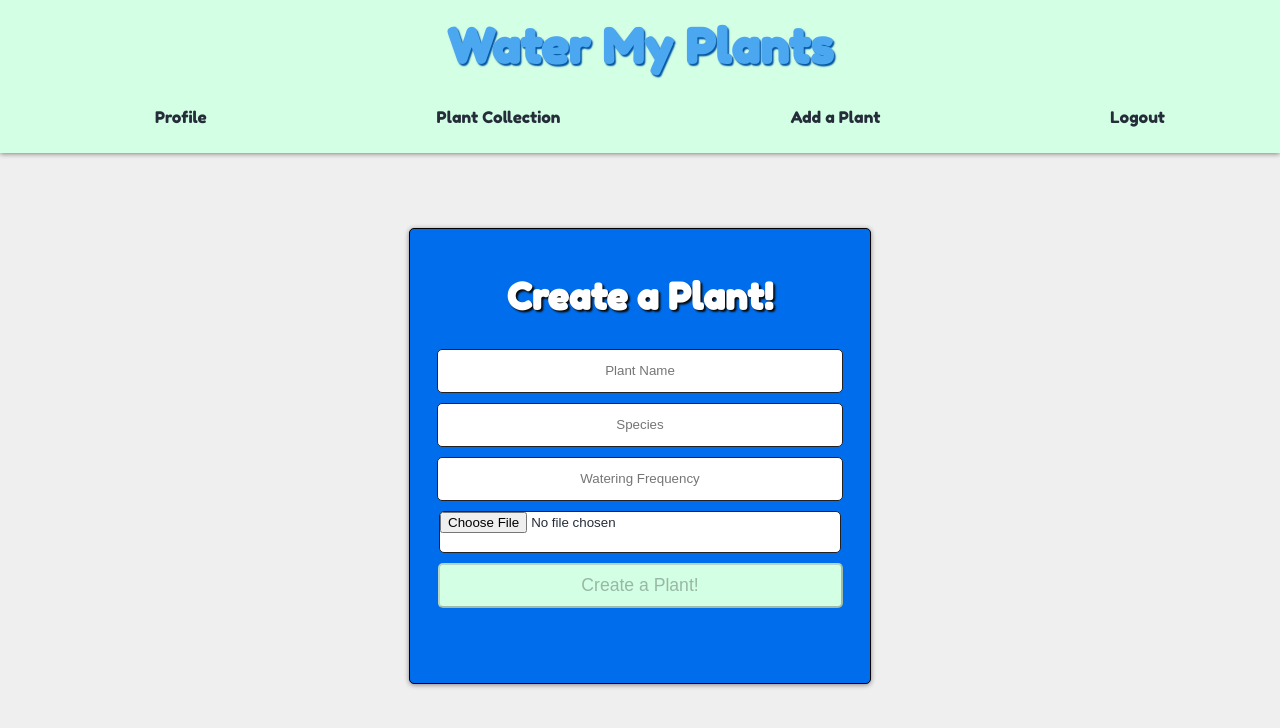
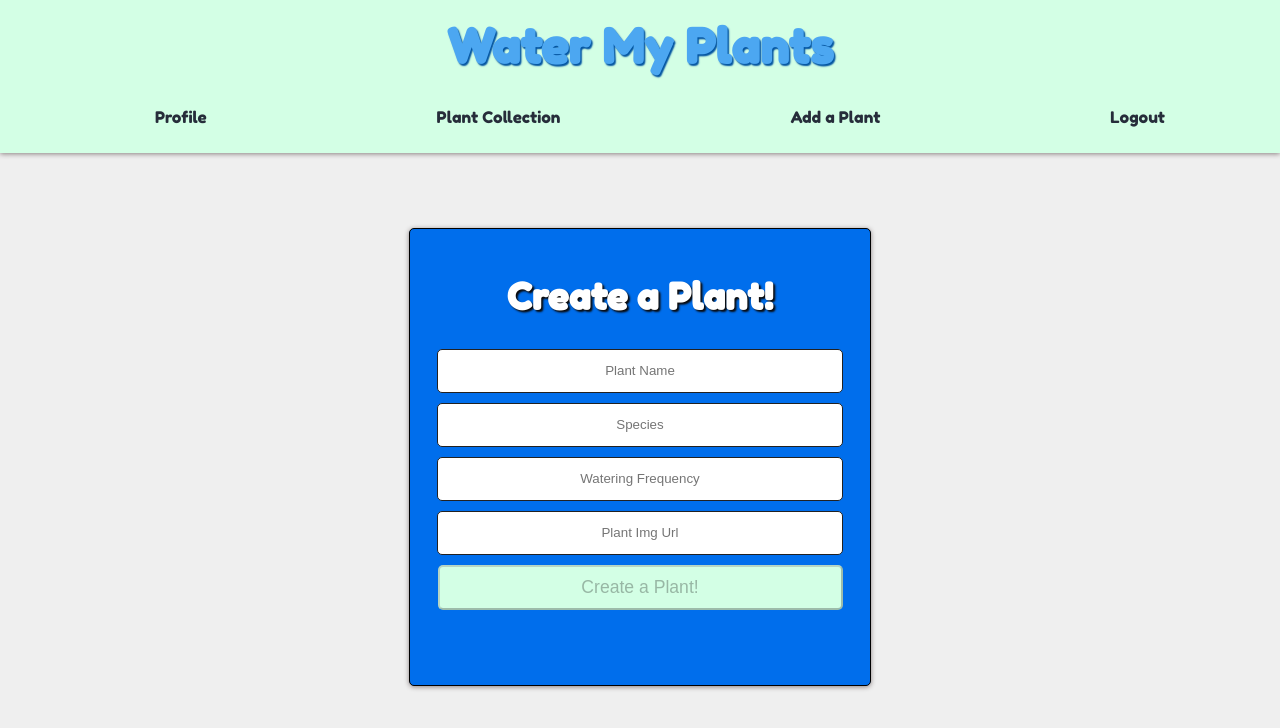
Before and after one commit to water-my-plantz/water-my-plants-frontend, a React (Create React App) app: page /createplant in a window 1280 px wide. Shown: the top 728 px of the page. Built offline with nearby package versions, Linux system fonts and the light colour scheme; sample sign-in values are in the browser's storage.

Commit message:
👍 IMPROVE: fixed img upload to where users upload url

```diff
--- a/src/components/plants/createplant.js
+++ b/src/components/plants/createplant.js
@@ -16,6 +16,7 @@ const initialCreatePlantFormValues = {
     nickname: "",
     species: "",
     water_frequency: "",
+    image: "",
 };
 
 const initialCreatePlantFormErrors = {
@@ -43,8 +44,8 @@ export default function CreatePlant() {
     const [createDisabled, setCreateDisabled] = useState(
         initialCreateButtonDisabled
     );
-    const [plantImg, setPlantImg] = useState(null);
-    const [plantImgError, setPlantImgError] = useState(null);
+    // const [plantImg, setPlantImg] = useState(null);
+    // const [plantImgError, setPlantImgError] = useState(null);
 
     const onChange = (e) => {
         const { name, value } = e.target;
@@ -67,25 +68,25 @@ export default function CreatePlant() {
         });
     };
 
-    const handleFileChange = (e) => {
-        setPlantImg(null);
-        let selected = e.target.files[0];
-        console.log(selected);
-        if (!selected) {
-            setPlantImgError("please select an image file");
-            return;
-        }
-        if (!selected.type.includes("image")) {
-            setPlantImgError("please select an image file");
-            return;
-        }
-        if (selected.size > 1000000) {
-            setPlantImgError("file size is too large, 100kb max");
-            return;
-        }
-        setPlantImgError(null);
-        setPlantImg(selected);
-    };
+    // const handleFileChange = (e) => {
+    //     setPlantImg(null);
+    //     let selected = e.target.files[0];
+    //     console.log(selected);
+    //     if (!selected) {
+    //         setPlantImgError("please select an image file");
+    //         return;
+    //     }
+    //     if (!selected.type.includes("image")) {
+    //         setPlantImgError("please select an image file");
+    //         return;
+    //     }
+    //     if (selected.size > 1000000) {
+    //         setPlantImgError("file size is too large, 100kb max");
+    //         return;
+    //     }
+    //     setPlantImgError(null);
+    //     setPlantImg(selected);
+    // };
 
     //ENABLE BUTTON WHEN NO ERRORS EXIST
     useEffect(() => {
@@ -101,7 +102,7 @@ export default function CreatePlant() {
             nickname: plantFormValues.nickname,
             species: plantFormValues.species,
             water_frequency: plantFormValues.water_frequency,
-            image: plantImg,
+            image: plantFormValues.image,
         };
         console.log('plant',plant);
 
@@ -152,8 +153,17 @@ export default function CreatePlant() {
                     onChange={onChange}
                     value={plantFormValues.water_frequency}
                 />
-                <input type="file" required onChange={handleFileChange} />
-                {plantImgError && <div className="error">{plantImgError}</div>}
+                <input
+                    placeholder="Plant Img Url"
+                    name="image"
+                    label="image"
+                    type="text"
+                    id="image"
+                    onChange={onChange}
+                    value={plantFormValues.image}
+                />
+                {/* <input type="file" required onChange={handleFileChange} /> */}
+                {/* {plantImgError && <div className="error">{plantImgError}</div>} */}
                 {/* RENDER THE VALIDATION ERRORS HERE */}
                 <div className="formErrors">
                     <div>{createPlantErrors.nickname}</div>
--- a/src/validation/plantFormSchema.js
+++ b/src/validation/plantFormSchema.js
@@ -5,6 +5,7 @@ const classFormSchema = yup.object().shape({
     nickname: yup.string().required('Please give your plant a name :)'),
     species: yup.string().required("please state your plant's species").min(2, 'the species of yout plant must be at least 2 characters long'),
     water_frequency: yup.string().required('Your plants need to be watered eventually!'),
+    image: yup.string('Please upload url of an image of your plant'),
 })
 
 export default classFormSchema;
```
